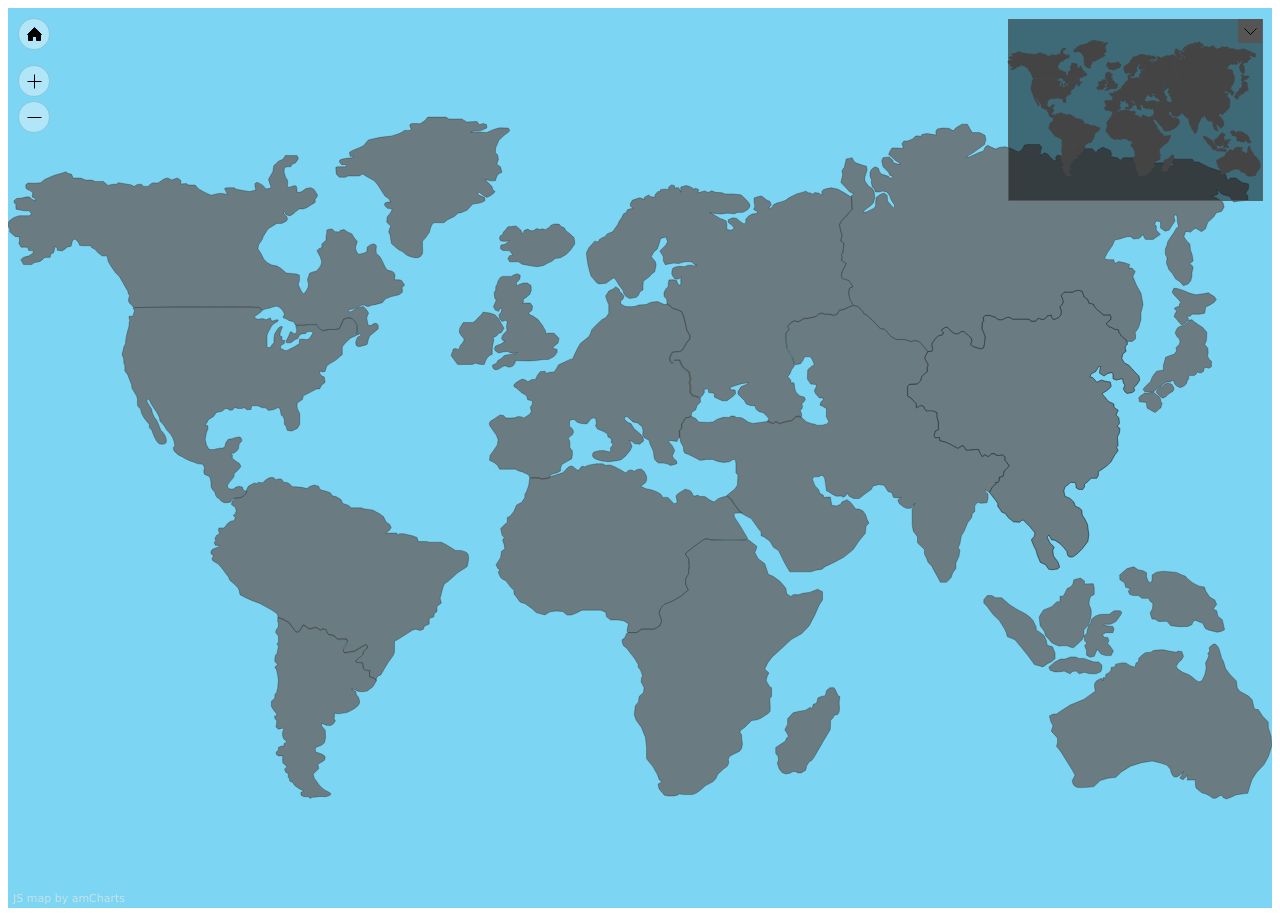
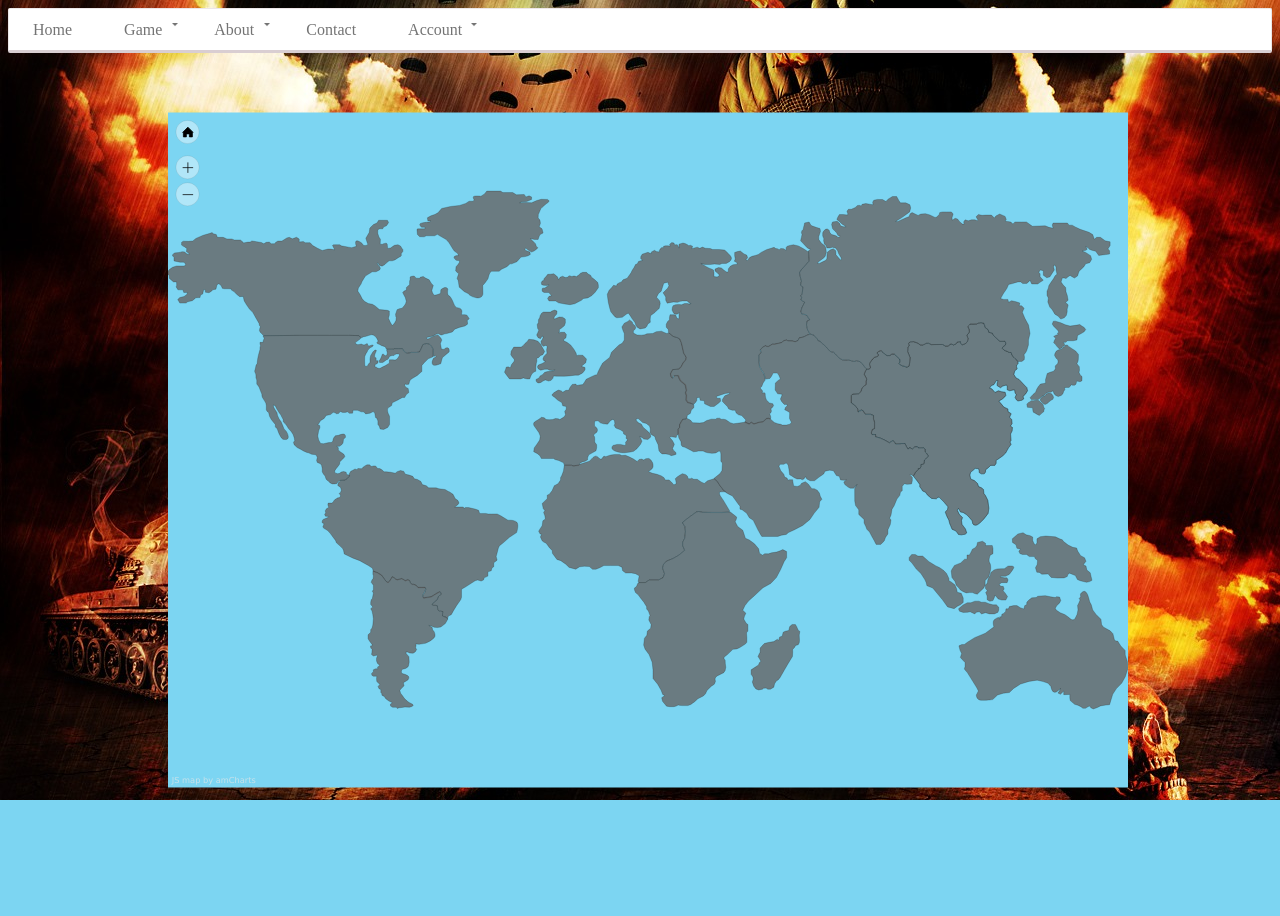
Before and after one commit to CDarbonne/DRisk, a PHP site: page /Maps/EasyMap.html in a window 1280 px wide. After the commit the page ends 800 px from the top, so only its background shows below. Run offline with PHP 8.4, Linux system fonts and the light colour scheme.

Commit message:
Added the map. Adjusted the css files to include the background and menu on the maps page. Added links to the hrefs for the menu. Misc css and js adjustments to "easyMap.html"

```diff
--- a/Webpage/Maps/EasyMap.html
+++ b/Webpage/Maps/EasyMap.html
@@ -6,6 +6,7 @@
         <title>amMap example</title>
 
         <link rel="stylesheet" href="ammap.css" type="text/css">
+        <link rel="stylesheet" href="../styles.css" type="text/css">
         <script src="ammap.js" type="text/javascript"></script>
         <!-- map file should be included after ammap.js -->
 		<script src="EasyMap.js" type="text/javascript"></script>
@@ -44,13 +45,13 @@
 			     * selectedColor indicates color of the clicked area.
 			     */
 			    map.areasSettings = {
-			        autoZoom: true,
+			        autoZoom: false,
 			        rollOverBrightness:10,
 			        selectedBrightness:20
 			    };
 
 			    // let's say we want a small map to be displayed, so let's create and add it to the map
-			    map.smallMap = new AmCharts.SmallMap();
+			    //map.smallMap = new AmCharts.SmallMap();
 
 			    // write the map to container div
 			    map.write("mapdiv");
@@ -60,7 +61,57 @@
     </head>
 
     <body>
-        <div id="mapdiv" style="width: 100%; background-color:#7CD5F2; height: 900px;"></div>
+
+
+<div id='cssmenu'>
+
+<ul>
+
+   <li class='active'>
+      <a href='../index.html'>
+         <span>Home</span>
+      </a>
+   </li>
+
+
+   <li class='has-sub'><a href='#'><span>Game</span></a>
+      <ul>
+         <li><a href='../index.html'><span>Quit</span></a></li>
+         <li><a href='#'><span>Credits</span></a></li>
+      </ul>
+   </li>
+
+   <li class='has-sub'><a href='#'><span>About</span></a>
+      <ul>
+         <li>
+            <a href='#'>
+               <span>Game Rules</span>
+            </a>
+         </li>
+
+         <li class='last'>
+            <a href='#'>
+               <span>Leaderboard</span>
+            </a>
+         </li>
+      </ul>
+   </li>
+
+   <li class='last'><a href='#'><span>Contact</span></a></li>
+
+   <li class='has-sub'><a href='#'><span>Account</span></a>
+      <ul>
+         <li>
+            <a href=''>
+               <span>Log In</span>
+            </a>
+         </li>
+      </ul>
+   </li>
+</ul>
+</div>
+
+ <div id="mapdiv" class="map" style="width: 100%; background-color:#7CD5F2; height: 900px;"></div>
     </body>
 
 </html>
--- a/Webpage/Maps/ammap.css
+++ b/Webpage/Maps/ammap.css
@@ -77,6 +77,14 @@
 	overflow: auto;
 }
 
+div.map {
+  /*transform: scale(0.8);*/
+  -webkit-transform: scale(0.75);
+  position:absolute;
+  top:0;
+  bottom:1;
+  margin:auto;
+}
 
 .amChartsPlotArea
 {
--- a/Webpage/styles.css
+++ b/Webpage/styles.css
@@ -1,5 +1,7 @@
 
-
+#cssmenu {
+  z-index: 1000;
+}
 
 #cssmenu > ul {
   width: auto;
@@ -127,7 +129,7 @@
 }*/
 
 html {
-  background: url(DRISK.jpg) no-repeat center center fixed;
+  background: url(images/War.jpg) no-repeat center center fixed;
   -webkit-background-size: cover;
   -moz-background-size: cover;
   -o-background-size: cover;
```
Also changed, not shown: Webpage/index.html (+12 -8 lines), Webpage/DRISK.jpg (deleted), Webpage/JavaScript Files/jquery-1.12.1.js (renamed from Webpage/jquery-1.12.1.js), Webpage/JavaScript Files/script.js (renamed from Webpage/script.js), Webpage/images/War.jpg (added).
